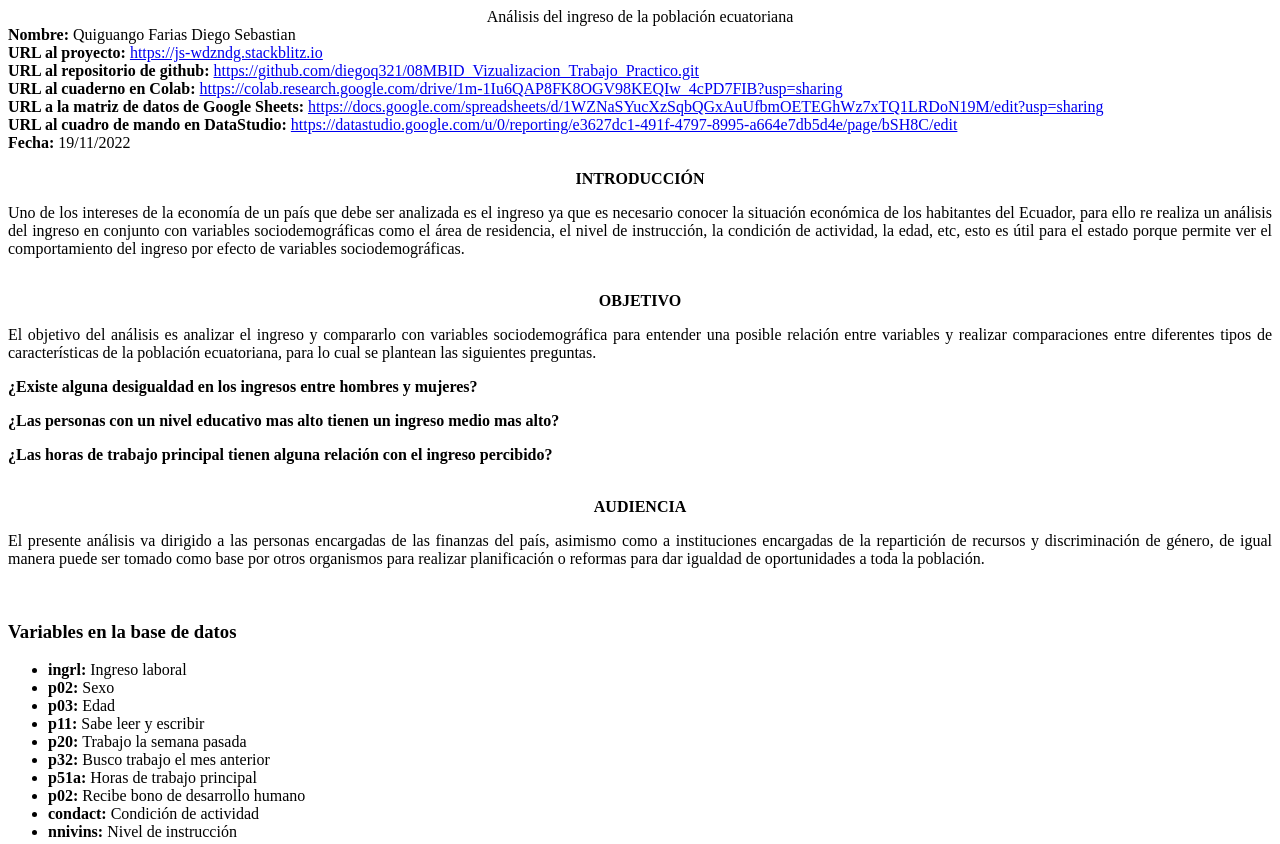
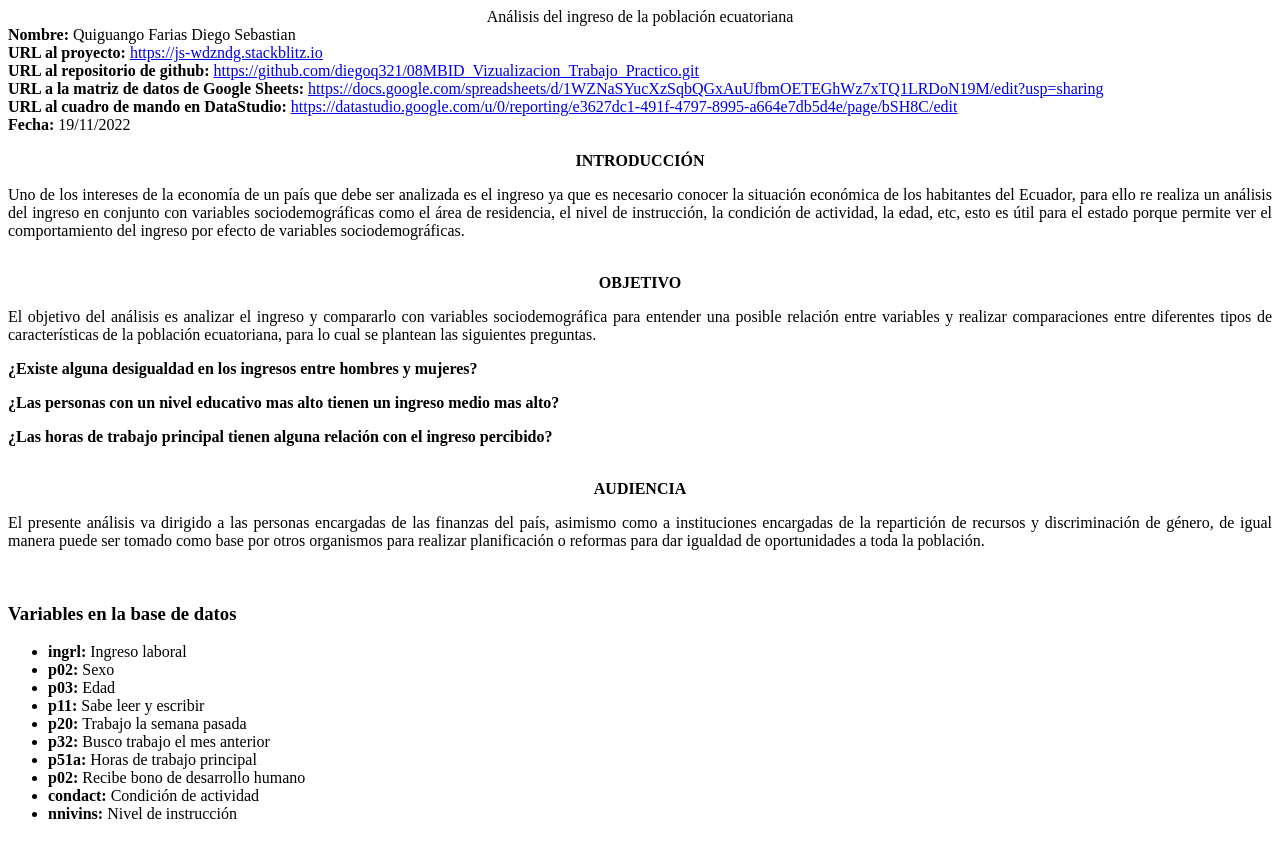
Before and after one commit to diegoq321/08MBID_Vizualizacion_Trabajo_Practico, a website: page index.html in a window 1280 px wide. Shown: the top 844 px of the page. Drawn offline with Linux system fonts and the light colour scheme.

Commit message:
1 file modified

```diff
--- a/index.html
+++ b/index.html
@@ -18,8 +18,6 @@
     <strong>URL al proyecto: </strong><a href="https://js-wdzndg.stackblitz.io" target="blank">https://js-wdzndg.stackblitz.io</a> <br>
 
     <strong>URL al repositorio de github: </strong><a href="https://github.com/diegoq321/08MBID_Vizualizacion_Trabajo_Practico.git" target="blank">https://github.com/diegoq321/08MBID_Vizualizacion_Trabajo_Practico.git</a> <br>
-
-    <strong>URL al cuaderno en Colab: </strong><a href="https://colab.research.google.com/drive/1m-1Iu6QAP8FK8OGV98KEQIw_4cPD7FIB?usp=sharing" target="blank">https://colab.research.google.com/drive/1m-1Iu6QAP8FK8OGV98KEQIw_4cPD7FIB?usp=sharing</a> <br>
 
     <strong>URL a la matriz de datos de Google Sheets: </strong><a href="https://docs.google.com/spreadsheets/d/1WZNaSYucXzSqbQGxAuUfbmOETEGhWz7xTQ1LRDoN19M/edit?usp=sharing" target="blank">https://docs.google.com/spreadsheets/d/1WZNaSYucXzSqbQGxAuUfbmOETEGhWz7xTQ1LRDoN19M/edit?usp=sharing</a> <br>
 
```
